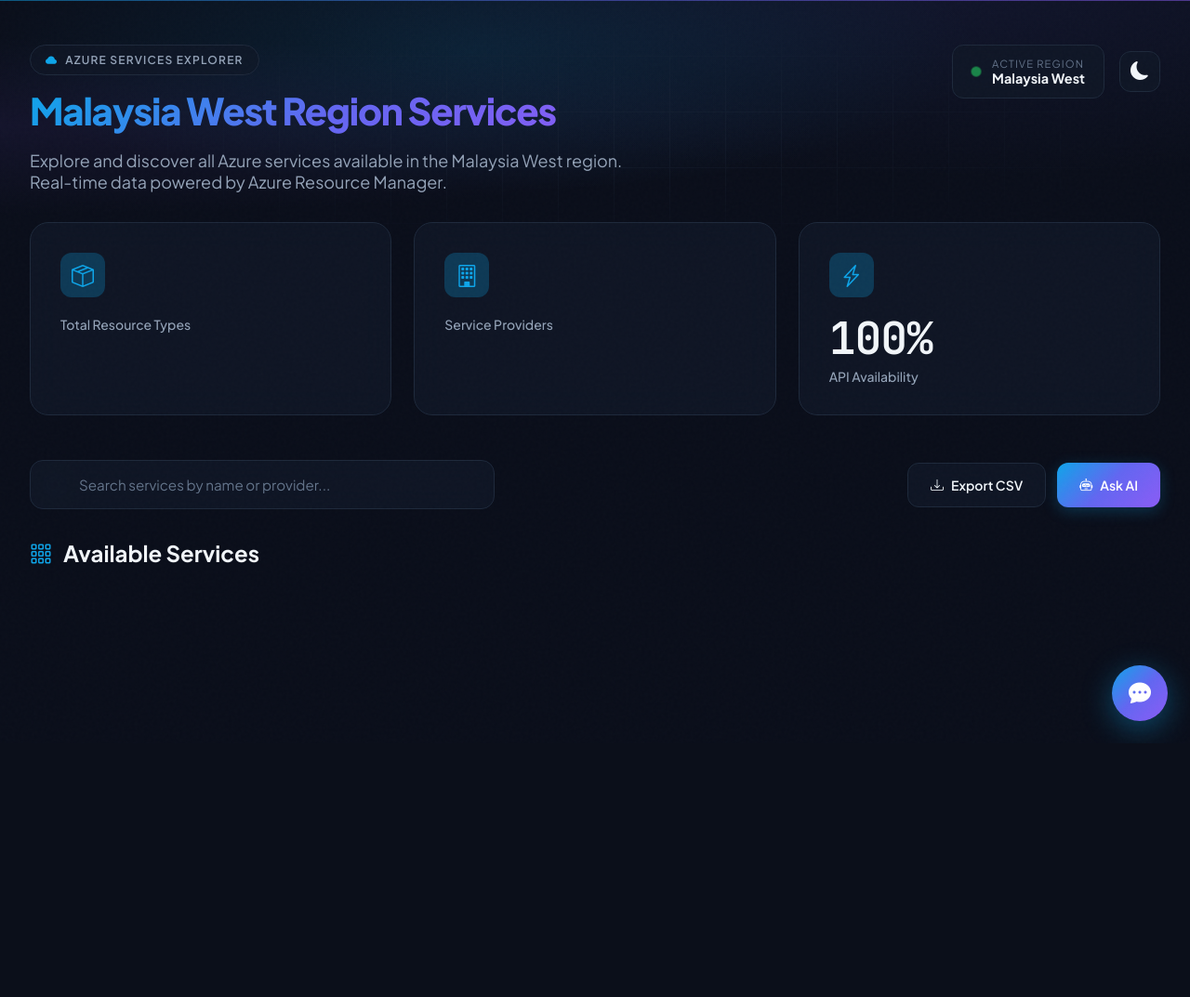
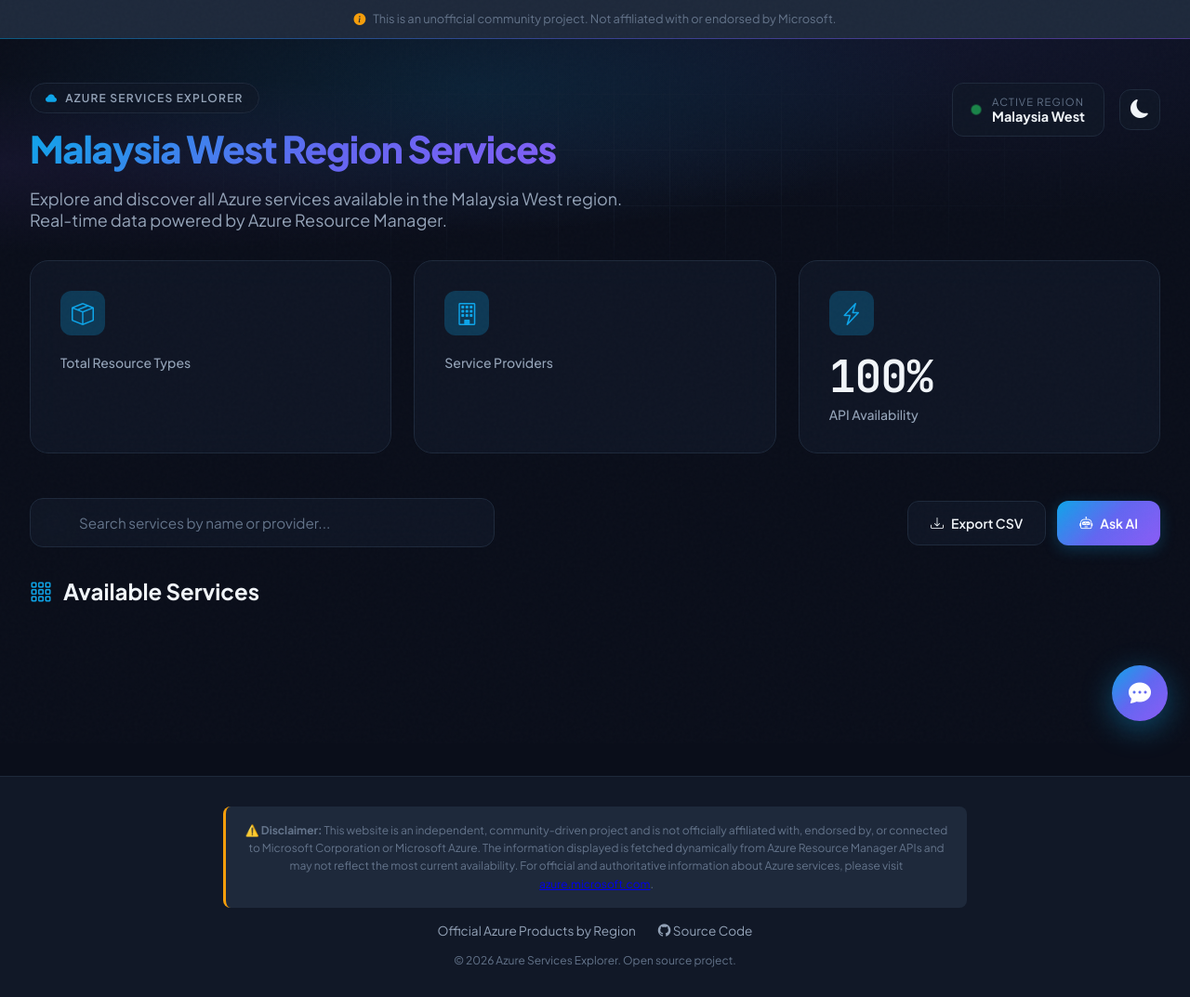
Before and after one commit to sujaypillai/mywestservices, a Flask app: template templates/index.html in a window 1280 px wide. Shown: the whole page at 93% size. Before the commit the page ends 798 px from the top, so only its background shows below. Run offline with Flask 3, Linux system fonts and the light colour scheme; the template is opened without the code that fills it, so the values that code supplies are empty.

Commit message:
Add banner for disclaimer

```diff
--- a/templates/index.html
+++ b/templates/index.html
@@ -800,10 +800,89 @@
         ::-webkit-scrollbar-thumb:hover {
             background: var(--text-muted);
         }
+
+        /* Disclaimer Banner */
+        .disclaimer-banner {
+            background: var(--bg-tertiary);
+            border-bottom: 1px solid var(--border-color);
+            padding: 0.75rem 0;
+            text-align: center;
+        }
+
+        .disclaimer-text {
+            font-size: 0.8rem;
+            color: var(--text-muted);
+            display: flex;
+            align-items: center;
+            justify-content: center;
+            gap: 0.5rem;
+        }
+
+        .disclaimer-text i {
+            color: #f59e0b;
+        }
+
+        /* Footer */
+        .footer {
+            background: var(--bg-secondary);
+            border-top: 1px solid var(--border-color);
+            padding: 2rem 0;
+            margin-top: 4rem;
+        }
+
+        .footer-content {
+            display: flex;
+            flex-direction: column;
+            align-items: center;
+            gap: 1rem;
+            text-align: center;
+        }
+
+        .footer-disclaimer {
+            font-size: 0.75rem;
+            color: var(--text-muted);
+            max-width: 800px;
+            line-height: 1.6;
+            padding: 1rem;
+            background: var(--bg-tertiary);
+            border-radius: 8px;
+            border-left: 3px solid #f59e0b;
+        }
+
+        .footer-links {
+            display: flex;
+            gap: 1.5rem;
+            font-size: 0.85rem;
+        }
+
+        .footer-links a {
+            color: var(--text-secondary);
+            text-decoration: none;
+            transition: color 0.2s;
+        }
+
+        .footer-links a:hover {
+            color: var(--accent-primary);
+        }
+
+        .footer-copyright {
+            font-size: 0.75rem;
+            color: var(--text-muted);
+        }
     </style>
 </head>
 <body>
     <div class="noise-overlay"></div>
+
+    <!-- Disclaimer Banner -->
+    <div class="disclaimer-banner">
+        <div class="container">
+            <p class="disclaimer-text">
+                <i class="bi bi-info-circle-fill"></i>
+                This is an unofficial community project. Not affiliated with or endorsed by Microsoft.
+            </p>
+        </div>
+    </div>
 
     <!-- Hero Section -->
     <header class="hero">
@@ -1082,5 +1161,23 @@
                 .replace(/\n/g, '<br>');
         }
     </script>
+
+    <!-- Footer -->
+    <footer class="footer">
+        <div class="container">
+            <div class="footer-content">
+                <div class="footer-disclaimer">
+                    <strong>⚠️ Disclaimer:</strong> This website is an independent, community-driven project and is not officially affiliated with, endorsed by, or connected to Microsoft Corporation or Microsoft Azure. The information displayed is fetched dynamically from Azure Resource Manager APIs and may not reflect the most current availability. For official and authoritative information about Azure services, please visit <a href="https://azure.microsoft.com" target="_blank" rel="noopener">azure.microsoft.com</a>.
+                </div>
+                <div class="footer-links">
+                    <a href="https://azure.microsoft.com/en-us/explore/global-infrastructure/products-by-region/" target="_blank" rel="noopener">Official Azure Products by Region</a>
+                    <a href="https://github.com/sujaypillai/mywestservices" target="_blank" rel="noopener"><i class="bi bi-github"></i> Source Code</a>
+                </div>
+                <div class="footer-copyright">
+                    © 2026 Azure Services Explorer. Open source project.
+                </div>
+            </div>
+        </div>
+    </footer>
 </body>
 </html>
```
